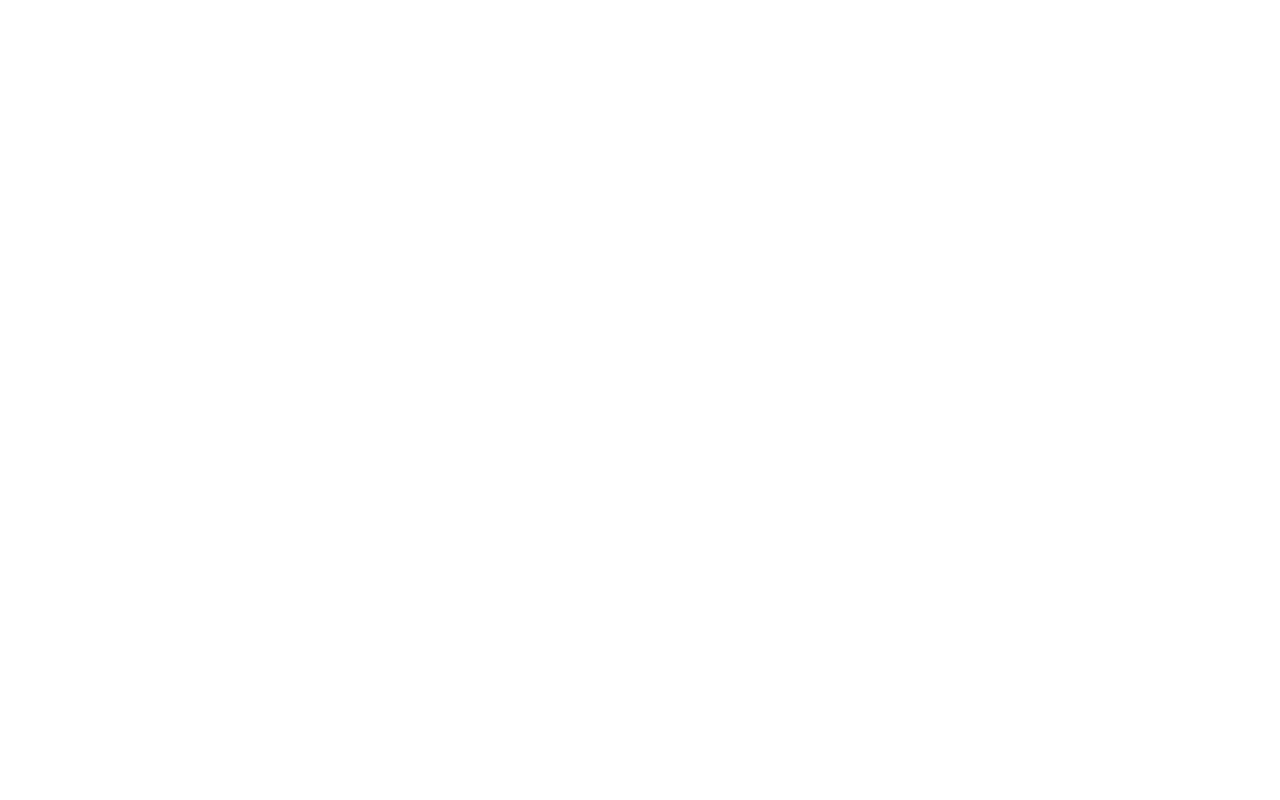
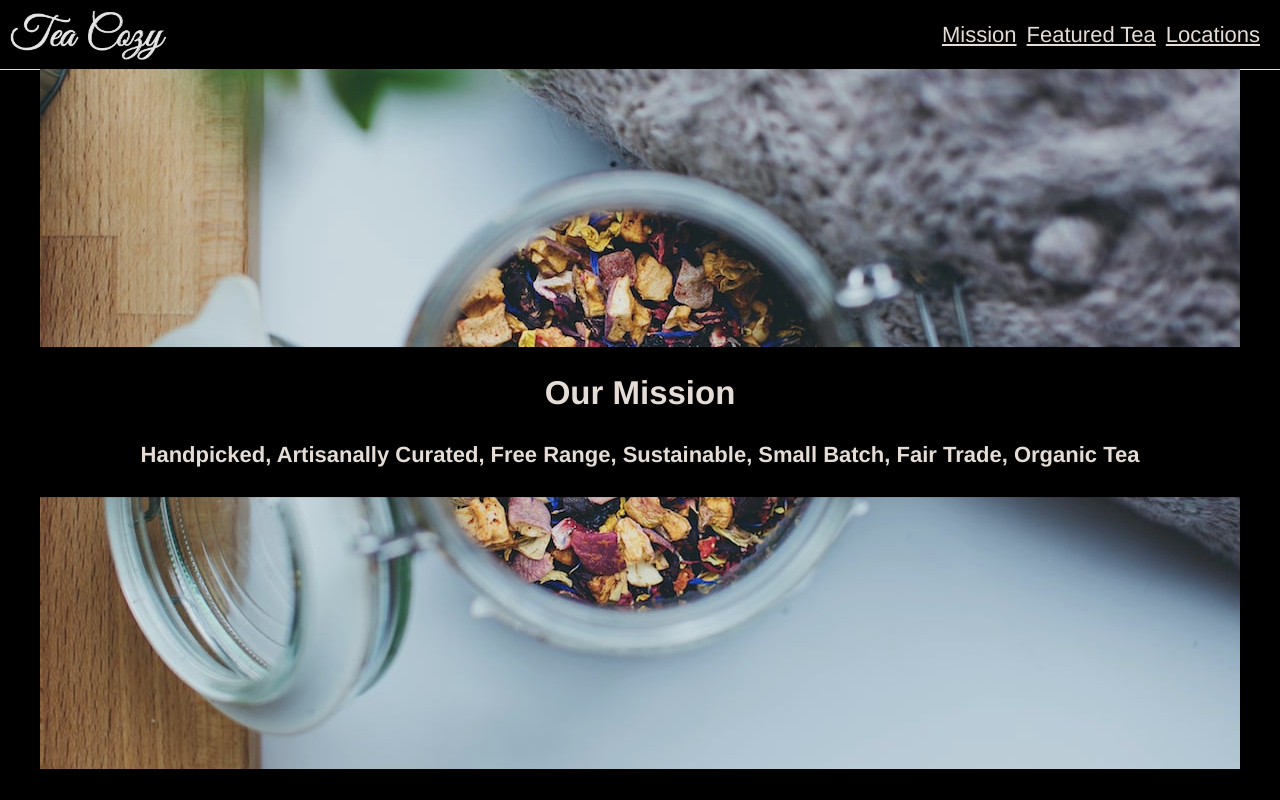
Before and after one commit to tnuma/cdmy-tea-cozy, a plain HTML site: page index.html in a window 1280 px wide. Drawn offline with Linux system fonts and the light colour scheme.

Commit message:
added banner and header

```diff
--- a/index.html
+++ b/index.html
@@ -8,6 +8,25 @@
 	<link rel="stylesheet" href="style.css">
 </head>
 <body>
+	<header>
+		<div class="flex">
+			<h1 class="logo"><a href="#"><img src="img/img-tea-cozy-logo.png" alt="ロゴ"></a></h1>
+			<nav>
+				<ul class="flex">
+					<li><a href="#">Mission</a></li>
+					<li><a href="#">Featured Tea</a></li>
+					<li><a href="#">Locations</a></li>
+				</ul>
+			</nav>
+		</div>
+	</header>
 
+	<div class="banner">
+		<img src="img/img-mission-background.jpg" alt="">
+		<div class="statement">
+			<h2>Our Mission</h2>
+			<h4>Handpicked, Artisanally Curated, Free Range, Sustainable, Small Batch, Fair Trade, Organic Tea</h4>
+		</div>
+	</div>
 </body>
 </html>
--- a/style.css
+++ b/style.css
@@ -0,0 +1,78 @@
+/* common */
+body {
+	font-family: Helvetica;
+	font-size: 22px;
+	color: seashell;
+	background-color: black;
+	opacity: .9;
+	text-align: center;
+	margin: 0;
+}
+
+h1 {
+	margin: 0;
+}
+
+.flex {
+	display: flex;
+}
+
+ul {
+	list-style: none;
+}
+
+/* header */
+header {
+	height: 69px;
+	border-bottom: 1px solid seashell;
+	position: fixed;
+	top: 0;
+	width: 100%;
+}
+
+header .flex {
+	height: 100%;
+	margin: 0 10px;
+	justify-content: space-between;
+	align-items: center;
+}
+
+.logo {
+	text-align: left;
+	align-content: center;
+	height: 50px;
+}
+
+header img {
+	height: 50px;
+}
+
+ul li {
+	margin-left: 10px;
+}
+
+nav a{
+	color: seashell;
+}
+
+/* banner */
+.banner {
+	margin-top: 69px;
+	position: relative;
+}
+
+.banner img {
+	height: 700px;
+	width: 1200px;
+	object-fit: cover;
+}
+
+.statement {
+	background-color: black;
+	width: 1200px;
+	position: absolute;
+	top: 50%;
+	left: 50%;
+	transform: translate(-50%, -50%);
+
+}
```
